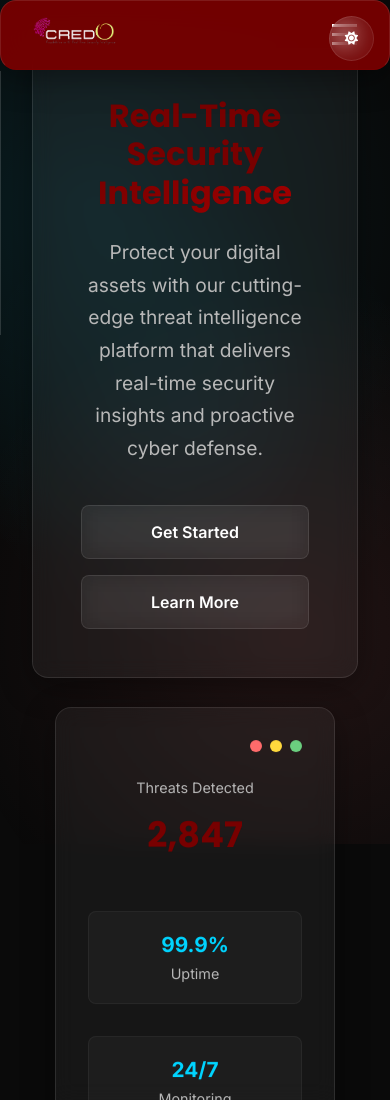
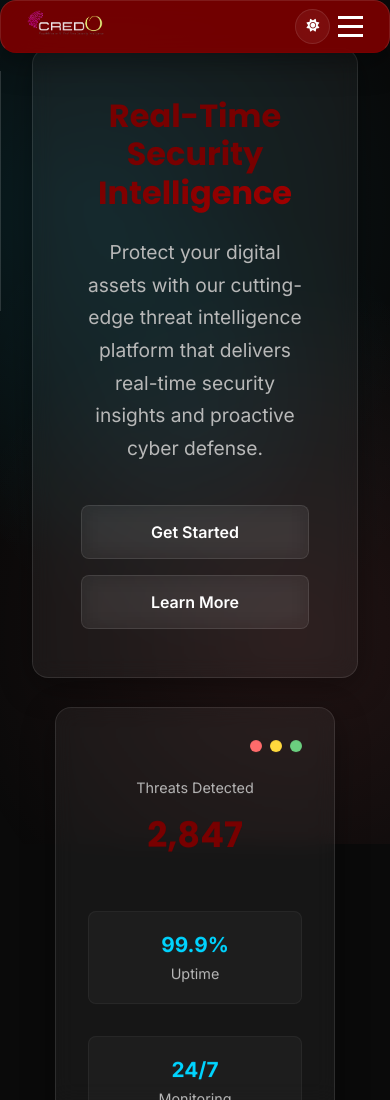
Before and after one commit to AadrianZacharia/CredO-Website, a website: page index.html in a window 390 px wide. Shown: the top 1100 px of the page. Drawn offline with Linux system fonts and the light colour scheme.

Commit message:
update 7

```diff
--- a/index.html
+++ b/index.html
@@ -45,11 +45,6 @@
     <link rel="stylesheet" href="https://cdnjs.cloudflare.com/ajax/libs/font-awesome/6.4.0/css/all.min.css">
 </head>
 <body>
-    <!-- Theme Toggle Button -->
-    <button class="theme-toggle" id="themeToggle" aria-label="Toggle theme">
-        <i class="fas fa-sun" id="themeIcon"></i>
-    </button>
-
     <!-- Navigation -->
     <nav class="navbar glass-panel">
         <div class="nav-container">
@@ -76,10 +71,16 @@
                 </li>
                 <li class="nav-item"><a href="reach-out.html" class="nav-link">Reach out</a></li>
             </ul>
-            <div class="hamburger">
-                <span class="bar"></span>
-                <span class="bar"></span>
-                <span class="bar"></span>
+            <div class="nav-actions">
+                <!-- Theme Toggle Button -->
+                <button class="theme-toggle" id="themeToggle" aria-label="Toggle theme">
+                    <i class="fas fa-sun" id="themeIcon"></i>
+                </button>
+                <div class="hamburger">
+                    <span class="bar"></span>
+                    <span class="bar"></span>
+                    <span class="bar"></span>
+                </div>
             </div>
         </div>
     </nav>
--- a/styles.css
+++ b/styles.css
@@ -145,27 +145,30 @@ body::before {
 
 /* Theme Toggle Button */
 .theme-toggle {
-    position: fixed;
-    top: 2rem;
-    right: 2rem;
-    z-index: 1000;
+    position: relative !important;
+    top: auto !important;
+    right: auto !important;
     background: var(--glass-bg);
     backdrop-filter: blur(var(--blur-amount));
     border: 1px solid var(--glass-border);
     border-radius: 50%;
-    width: 50px;
-    height: 50px;
+    width: 40px;
+    height: 40px;
     display: flex;
     align-items: center;
     justify-content: center;
     color: var(--text-primary);
     cursor: pointer;
     transition: all var(--transition-normal);
+    font-size: 0.9rem;
 }
 
 .theme-toggle:hover {
-    background: rgba(255, 255, 255, 0.1);
-    transform: scale(1.1);
+    background: rgba(255, 255, 255, 0.2);
+}
+
+.nav-actions .theme-toggle:hover {
+    transform: scale(1.05) !important;
 }
 
 /* Navigation */
@@ -175,19 +178,37 @@ body::before {
     left: 0;
     right: 0;
     z-index: 999;
-    padding: 1rem 0;
+    padding: 0.75rem 0;
     background: rgba(120, 0, 0, 0.95) !important;
     backdrop-filter: blur(20px);
     border-bottom: 1px solid var(--brand-color);
 }
 
 .nav-container {
-    max-width: 1200px;
+    max-width: 800px;
     margin: 0 auto;
-    padding: 0 2rem;
+    padding: 0 1.5rem;
     display: flex;
     justify-content: space-between;
     align-items: center;
+}
+
+.nav-actions {
+    display: flex;
+    align-items: center;
+    gap: 0.75rem;
+    position: relative;
+    z-index: 10;
+}
+
+/* Ensure theme toggle is positioned within navbar */
+.nav-actions .theme-toggle {
+    position: relative !important;
+    top: 0 !important;
+    right: 0 !important;
+    left: 0 !important;
+    margin: 0 !important;
+    transform: none !important;
 }
 
 .nav-brand h2 {
@@ -201,9 +222,9 @@ body::before {
 }
 
 .nav-logo {
-    height: 35px;
+    height: 32px;
     width: auto;
-    max-width: 125px;
+    max-width: 115px;
     object-fit: contain;
     transition: all var(--transition-normal);
     filter: brightness(1.1);
@@ -217,7 +238,7 @@ body::before {
 .nav-menu {
     display: flex;
     list-style: none;
-    gap: 2rem;
+    gap: 1.5rem;
 }
 
 .nav-link {
@@ -1886,15 +1907,35 @@ section {
     }
 
     .theme-toggle {
-        top: 1rem;
-        right: 1rem;
-        width: 45px;
-        height: 45px;
+        width: 35px;
+        height: 35px;
+        font-size: 0.8rem;
+    }
+
+    .nav-container {
+        max-width: 95%;
+        padding: 0 1rem;
+    }
+
+    .nav-actions {
+        gap: 0.5rem;
+    }
+
+    /* Mobile specific positioning override */
+    .nav-actions .theme-toggle {
+        position: relative !important;
+        top: 0 !important;
+        right: 0 !important;
+        left: 0 !important;
     }
 
     .nav-logo {
-        height: 28px;
-        max-width: 100px;
+        height: 26px;
+        max-width: 90px;
+    }
+
+    .navbar {
+        padding: 0.5rem 0;
     }
 
     .page-title {
```
